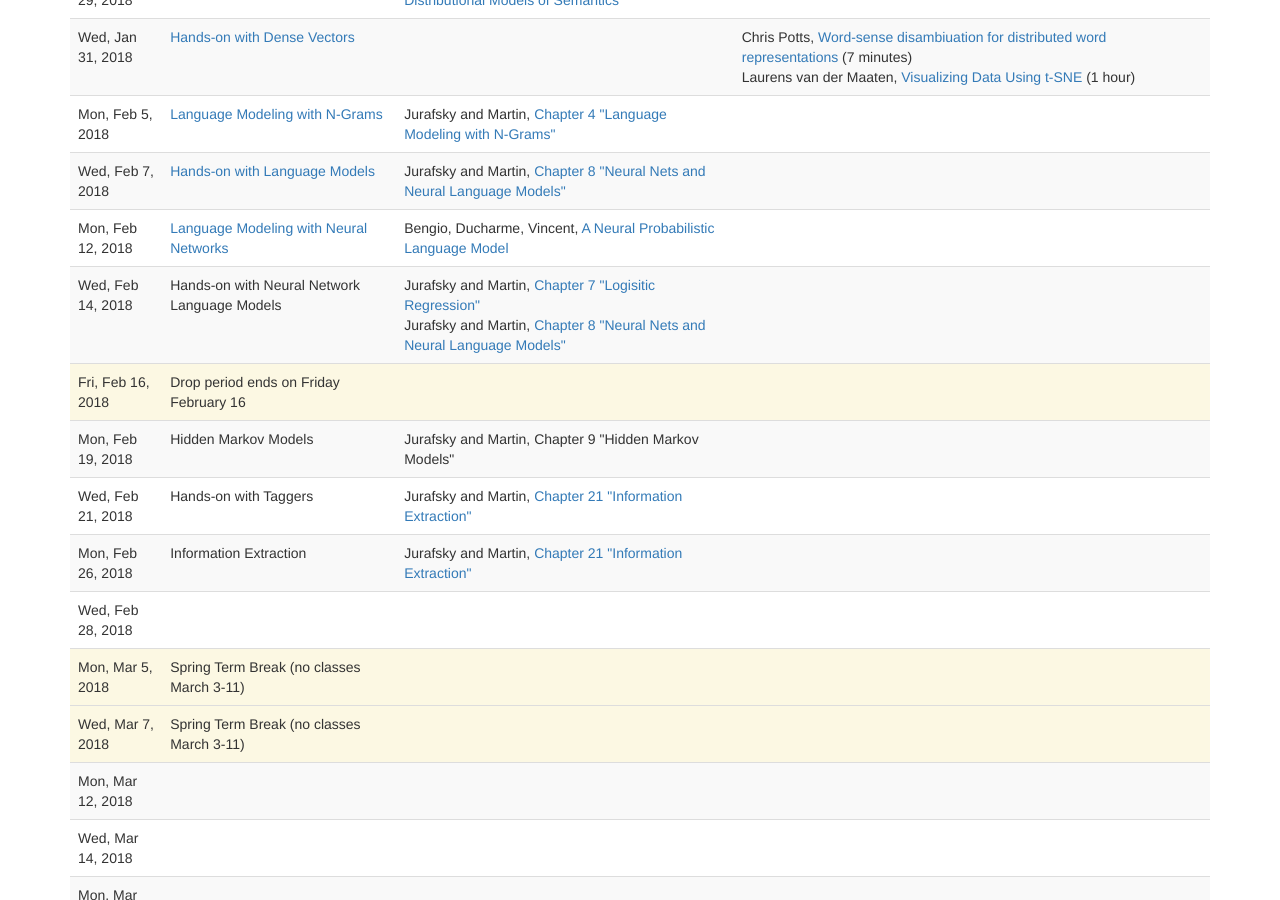
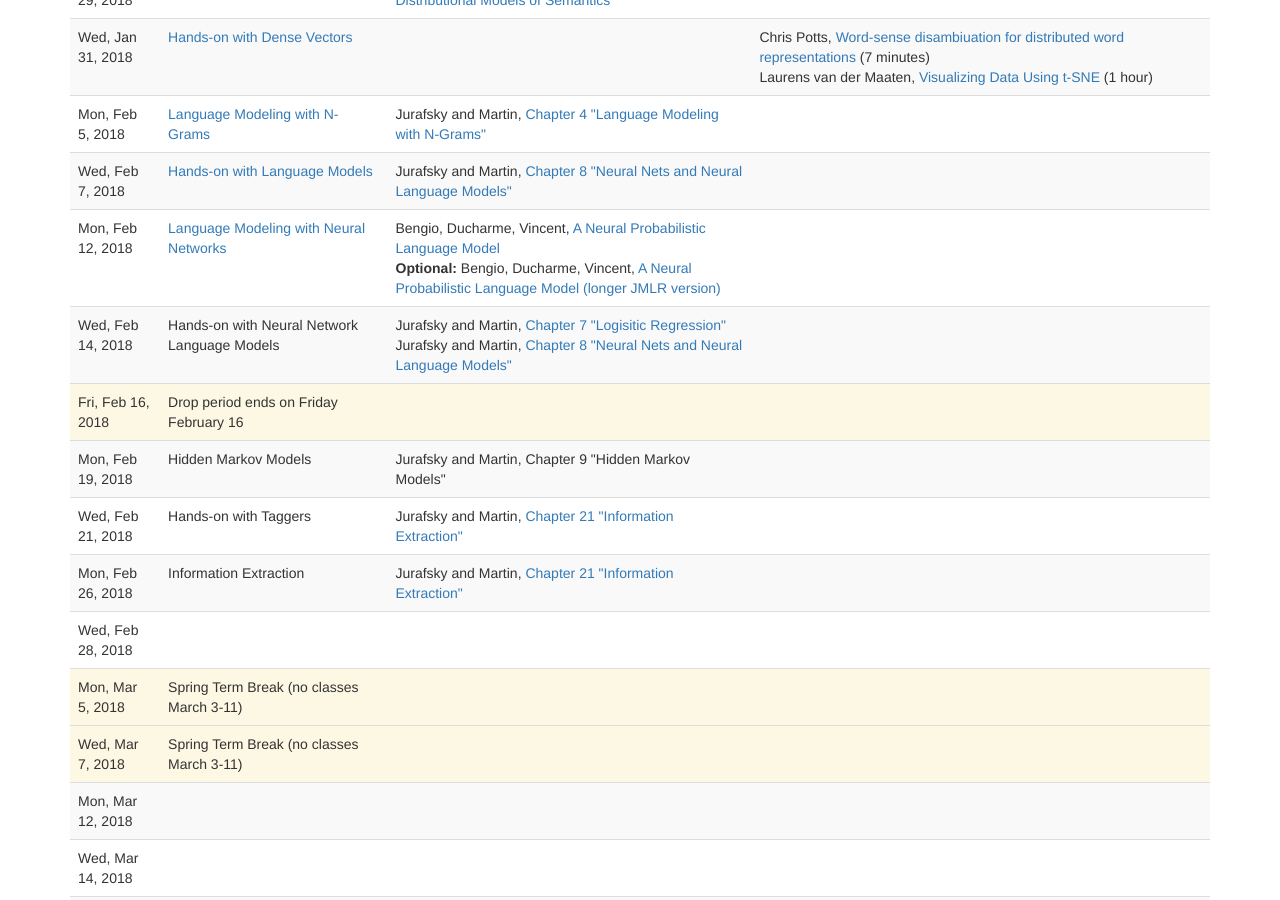
Before and after one commit to computational-linguistics-class/computational-linguistics-class.github.io, a Jekyll site: the page built from lectures.md, in a window 1280 px wide and 900 px high, scrolled down 562 px. Built offline with Jekyll 4.4.1, drawn with Linux system fonts in a browser that asks for light colours; nearby versions of some CDN libraries; a script that is not in the unit is left out.

Commit message:
Link to longer journal article version of the reading

```diff
--- a/_data/lectures.yaml
+++ b/_data/lectures.yaml
@@ -123,6 +123,11 @@
       title: A Neural Probabilistic Language Model
       authors: Bengio, Ducharme, Vincent
       url: https://papers.nips.cc/paper/1839-a-neural-probabilistic-language-model.pdf
+    -
+      title: A Neural Probabilistic Language Model (longer JMLR version)
+      authors: Bengio, Ducharme, Vincent
+      url: http://www.jmlr.org/papers/volume3/bengio03a/bengio03a.pdf
+      optional: true
 -
   date: 2018-02-14
   slides:
```
